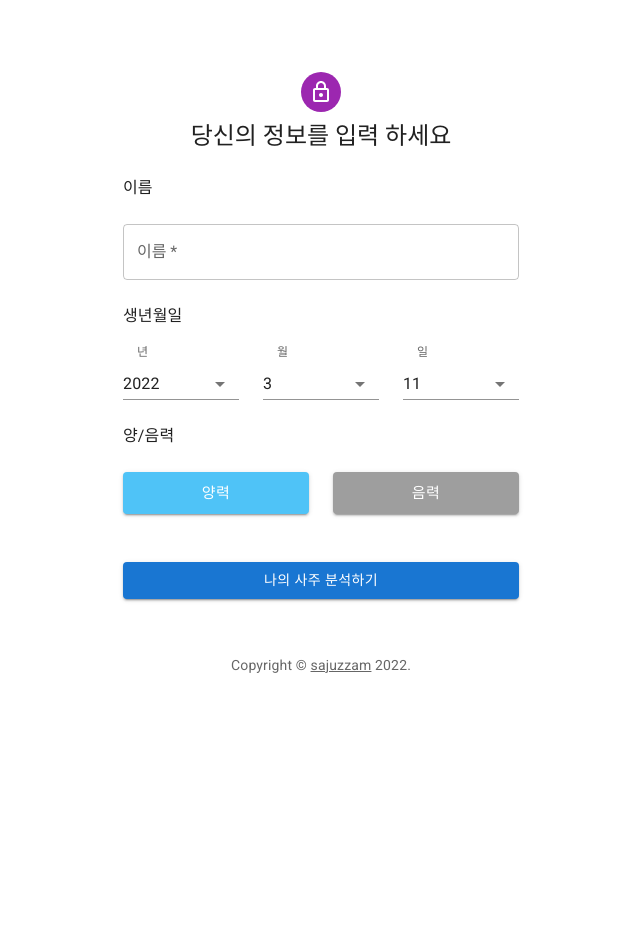
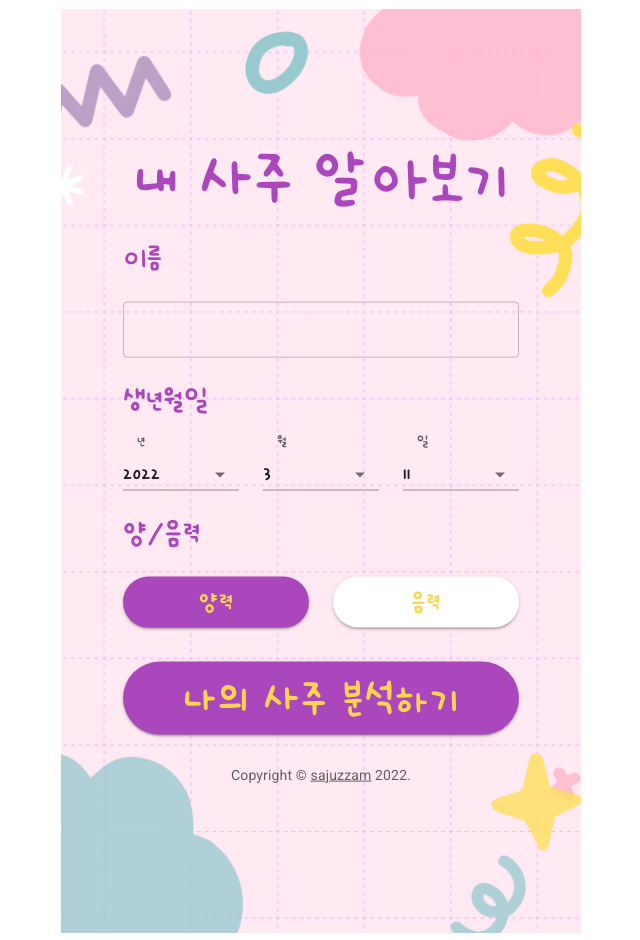
Before and after one commit to ggyu777/Saju_Manse, a React (Create React App) app in the folder client/: page /user in a window 1280 px wide. Shown: the whole page, without its empty margins (319-959 px from the left). Before the commit the page ends 800 px from the top, so only its background shows below. Built offline with nearby package versions, Linux system fonts and the light colour scheme.

Commit message:
SignUp 레이아웃 꾸미기
폰트 및 버튼 색상 추가, 크기 조절

```diff
--- a/client/src/components/SignUp.js
+++ b/client/src/components/SignUp.js
@@ -16,7 +16,9 @@ import FormControl from '@mui/material/FormControl';
 import { NativeSelect } from '@mui/material';
 import { lightBlue,grey } from '@mui/material/colors'
 import {useNavigate } from 'react-router-dom';
-
+import SignUpIMG from '../image/SignUpIMG.png'
+import { withStyles } from "@material-ui/core/styles";
+import { purple,amber } from '@mui/material/colors'
 
 function Copyright(props) {
   return (
@@ -65,7 +67,7 @@ const lightBlueTheme = createTheme(
 //contained 버튼 기존 색 (primary) 변경
 
 
-const styles = {
+const styles1 = {
   /*"&.MuiButton-root": {
     border: "2px black solid"
   },*/
@@ -73,7 +75,23 @@ const styles = {
     color: "grey"
   },
   "&.MuiButton-contained": {
-    color: "white"
+    color: amber[300]
+  },
+  "&.MuiButton-outlined": {
+    color: "brown"
+  },
+  borderRadius: 28,
+};
+
+const styles2 = {
+  /*"&.MuiButton-root": {
+    border: "2px black solid"
+  },*/
+  "&.MuiButton-text": {
+    color: "grey"
+  },
+  "&.MuiButton-contained": {
+    color: purple[300]
   },
   "&.MuiButton-outlined": {
     color: "brown"
@@ -120,7 +138,35 @@ export default function SignUp() {
   // 페이지 변환과 동시에 변수 값 전달하는 함수
 
 
+const purpleTheme = createTheme({
+  palette: {
+    primary: {
+      light: purple[300],
+      main: purple[400],
+      dark: purple[300],
+      contrastText: '#fff',
+
+    },
+    secondary: {
+      light: purple[300],
+      main: '#ffffff',
+      dark: purple[300],
+      contrastText: purple[300],
+    },
+  },
+});
+
+
+  const PurpleTextTypography = withStyles({
+    root: {
+      color: purple[400]
+    }
+  })(Typography);
+
   return (
+    <div class="card" style={{ top:'9px'}}>
+     <img src = {SignUpIMG} style={{maxWidth:'520px'}} />
+       <div class="text-wrap" style={{ top:'420px',}}>
         <ThemeProvider theme={theme}>
           <Container component="main" maxWidth="xs">
             <CssBaseline />
@@ -132,40 +178,40 @@ export default function SignUp() {
                   alignItems: 'center',
                 }}
               >
-              <Avatar sx={{ m: 1, bgcolor: 'secondary.main' }}>
-                <LockOutlinedIcon />
-              </Avatar>
-              <Typography component="h1" variant="h5">
-                당신의 정보를 입력 하세요
-              </Typography>
+              <PurpleTextTypography id='HSYouji_font' theme={purpleTheme} style={{fontSize:'52px'}}>
+                내 사주 알아보기
+              </PurpleTextTypography>
               <Box component="form" noValidate sx={{ mt: 3 }}>
                 <Grid container spacing={3}>
 
-                  <Grid item xs={12} >
+                  <Grid item xs={12} textAlign="left">
+                    <PurpleTextTypography id='HSYouji_font' theme={purpleTheme} style={{fontSize:'25px'}}>
                     이름
+                    </PurpleTextTypography>
                   </Grid>
 
                   <Grid item xs={12}>
                     <TextField
                       required
                       fullWidth
-                      label="이름"
                       onChange = {nameChange}
                       value = {username}
 
                     />
                   </Grid>
 
-                  <Grid item xs={12} >
+                  <Grid item xs={12} textAlign="left">
+                    <PurpleTextTypography id='HSYouji_font' theme={purpleTheme} style={{fontSize:'25px'}}>
                     생년월일
+                    </PurpleTextTypography>
                   </Grid>
 
-                  <Grid item xs={12} sm={4}>
-                    <FormControl fullWidth >
-                      <InputLabel id="demo-simple-select-label">년</InputLabel>
+                  <Grid item xs={12} sm={4} >
+                    <ThemeProvider  theme={purpleTheme}>
+                      <FormControl fullWidth   >
+                        <InputLabel id="HSYouji_font" >년</InputLabel>
                           <NativeSelect
-                          labelId="demo-simple-select-label"
-                          id="demo-simple-select"
+                            id="HSYouji_font"
                             defaultValue={searchYear}
                             value={searchYear}
                             onChange={(e) => handleChange(e, 'year')}
@@ -178,14 +224,16 @@ export default function SignUp() {
                             }
                           </NativeSelect>
                         </FormControl>
+                      </ThemeProvider>
                   </Grid>
 
                   <Grid item xs={12} sm={4}>
-                    <FormControl fullWidth>
-                      <InputLabel id="demo-simple-select-label">월</InputLabel>
+                    <ThemeProvider  theme={purpleTheme}>
+                      <FormControl fullWidth >
+                        <InputLabel id="HSYouji_font" >월</InputLabel>
                           <NativeSelect
                             labelId="demo-simple-select-label"
-                          id="demo-simple-select"
+                            id="HSYouji_font"
                             value={searchMonth}
                             label="Age"
                             onChange={(e) => handleChange(e, 'month')}
@@ -198,14 +246,16 @@ export default function SignUp() {
                             }
                           </NativeSelect>
                        </FormControl>
+                    </ThemeProvider>
                   </Grid>
 
                   <Grid item xs={12} sm={4}>
+                    <ThemeProvider  theme={purpleTheme}>
                       <FormControl fullWidth>
-                      <InputLabel id="demo-simple-select-label">일</InputLabel>
+                        <InputLabel id="HSYouji_font">일</InputLabel>
                           <NativeSelect
                             labelId="demo-simple-select-label"
-                          id="demo-simple-select"
+                            id="HSYouji_font"
                             value={searchDate}
                             label="Age"
                             onChange={(e) => handleChange(e, 'date')}
@@ -218,21 +268,26 @@ export default function SignUp() {
                             }
                           </NativeSelect>
                         </FormControl>
+                    </ThemeProvider>
                   </Grid>
 
-                  <Grid item xs={12} >
+                  <Grid item xs={12} textAlign="left" >
+                    <PurpleTextTypography id='HSYouji_font' theme={purpleTheme} style={{fontSize:'25px'}}>
                     양/음력
+                    </PurpleTextTypography>
                   </Grid>
 
                   <Grid item xs={12} sm={6}>
-                    <ThemeProvider theme={lightBlueTheme}>
+                    <ThemeProvider  theme={purpleTheme}>
                       <Button
+                        id='HSYouji_font'
                         onClick={handleClick}
                         color={flag ? "primary" : "secondary"}
                         variant="contained"
                         fullWidth
+                        style={{fontSize:'20px'}}
                         size="large"
-                        sx={styles}
+                        sx={styles1}
                       >
                         양력
                       </Button>
@@ -240,14 +295,17 @@ export default function SignUp() {
                   </Grid>
 
                   <Grid item xs={12} sm={6}>
-                    <ThemeProvider theme={lightBlueTheme}>
+                    <ThemeProvider theme={purpleTheme}>
+
                       <Button
+                        id='HSYouji_font'
                         onClick={handleClick}
                         color={flag ? "secondary" : "primary"}
                         variant="contained"
                         fullWidth
                         size="large"
-                        sx={styles}
+                        sx={styles1}
+                        style={{fontSize:'20px'}}
                         >
                           음력
                       </Button>
@@ -256,11 +314,13 @@ export default function SignUp() {
 
                 </Grid>
                 <br></br>
-
+                <ThemeProvider theme={purpleTheme}>
                   <Button
+                    id='HSYouji_font'
+                    style={{fontSize:'35px',top:'10px'}}
                     fullWidth
                     variant="contained"
-                  sx={{ mt: 3, mb: 2 }}
+                    sx={styles1}
                     onClick={()=> {
                       navigate
                       ('/result',
@@ -275,11 +335,13 @@ export default function SignUp() {
                   >
                     나의 사주 분석하기
                   </Button>
-
+                </ThemeProvider>
               </Box>
             </Box>
             <Copyright sx={{ mt: 5 }} />
           </Container>
         </ThemeProvider>
+      </div>
+    </div>
   );
 }
```
Also changed, not shown: client/src/image/SignUpIMG.png (added). Lines whose indentation alone changed are shown as unchanged.
